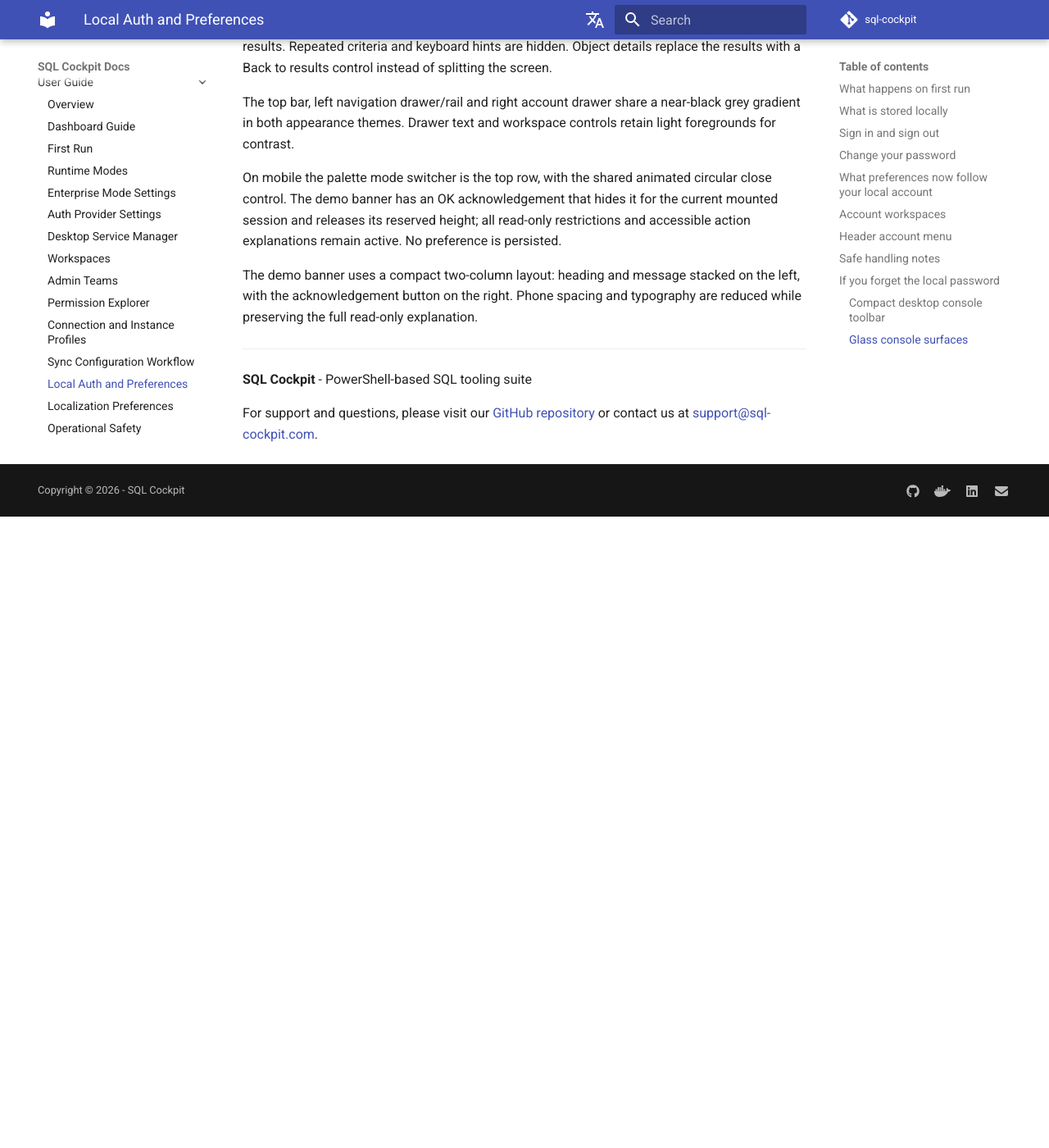
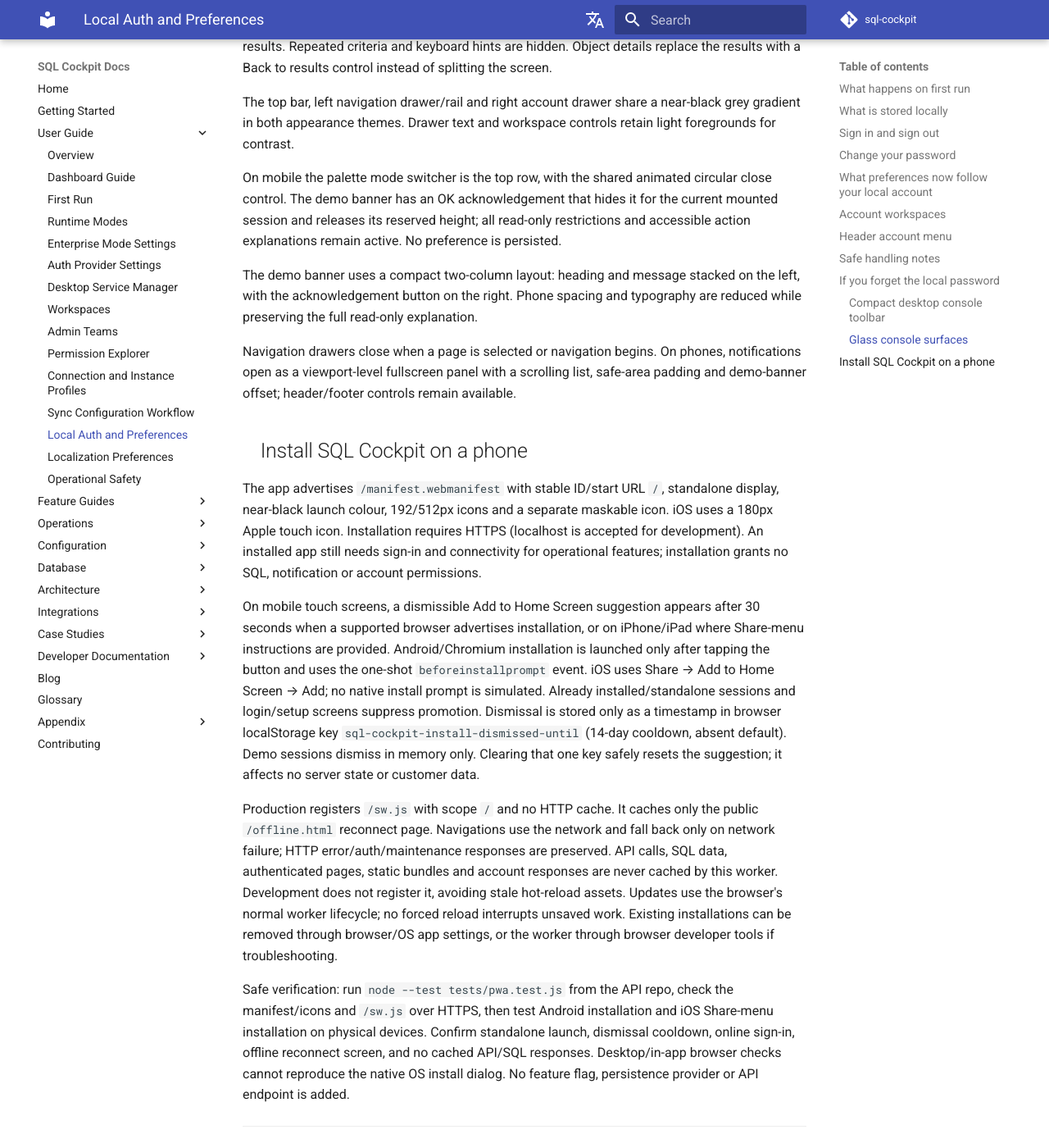
Before and after one commit to sql-cockpit/sql-cockpit-docs-source, an MkDocs documentation site: the page built from docs/user/local-auth-and-preferences.md, in a window 1280 px wide and 1400 px high, scrolled down 14912 px. Shown: the whole window at 82% size. Built offline with MkDocs 1.6.1 and Material for MkDocs 9.7.7, drawn with Linux system fonts in a browser that asks for light colours; comment, search, counter and statistics services are not loaded; the version menu is left out; before the commit the page ends 15542 px from its top, so only the background shows below that.

Commit message:
Document PWA installation and mobile notifications

```diff
--- a/docs/user/local-auth-and-preferences.md
+++ b/docs/user/local-auth-and-preferences.md
@@ -289,3 +289,15 @@
 On mobile the palette mode switcher is the top row, with the shared animated circular close control. The demo banner has an OK acknowledgement that hides it for the current mounted session and releases its reserved height; all read-only restrictions and accessible action explanations remain active. No preference is persisted.
 
 The demo banner uses a compact two-column layout: heading and message stacked on the left, with the acknowledgement button on the right. Phone spacing and typography are reduced while preserving the full read-only explanation.
+
+Navigation drawers close when a page is selected or navigation begins. On phones, notifications open as a viewport-level fullscreen panel with a scrolling list, safe-area padding and demo-banner offset; header/footer controls remain available.
+
+## Install SQL Cockpit on a phone
+
+The app advertises `/manifest.webmanifest` with stable ID/start URL `/`, standalone display, near-black launch colour, 192/512px icons and a separate maskable icon. iOS uses a 180px Apple touch icon. Installation requires HTTPS (localhost is accepted for development). An installed app still needs sign-in and connectivity for operational features; installation grants no SQL, notification or account permissions.
+
+On mobile touch screens, a dismissible Add to Home Screen suggestion appears after 30 seconds when a supported browser advertises installation, or on iPhone/iPad where Share-menu instructions are provided. Android/Chromium installation is launched only after tapping the button and uses the one-shot `beforeinstallprompt` event. iOS uses Share → Add to Home Screen → Add; no native install prompt is simulated. Already installed/standalone sessions and login/setup screens suppress promotion. Dismissal is stored only as a timestamp in browser localStorage key `sql-cockpit-install-dismissed-until` (14-day cooldown, absent default). Demo sessions dismiss in memory only. Clearing that one key safely resets the suggestion; it affects no server state or customer data.
+
+Production registers `/sw.js` with scope `/` and no HTTP cache. It caches only the public `/offline.html` reconnect page. Navigations use the network and fall back only on network failure; HTTP error/auth/maintenance responses are preserved. API calls, SQL data, authenticated pages, static bundles and account responses are never cached by this worker. Development does not register it, avoiding stale hot-reload assets. Updates use the browser's normal worker lifecycle; no forced reload interrupts unsaved work. Existing installations can be removed through browser/OS app settings, or the worker through browser developer tools if troubleshooting.
+
+Safe verification: run `node --test tests/pwa.test.js` from the API repo, check the manifest/icons and `/sw.js` over HTTPS, then test Android installation and iOS Share-menu installation on physical devices. Confirm standalone launch, dismissal cooldown, online sign-in, offline reconnect screen, and no cached API/SQL responses. Desktop/in-app browser checks cannot reproduce the native OS install dialog. No feature flag, persistence provider or API endpoint is added.
```
